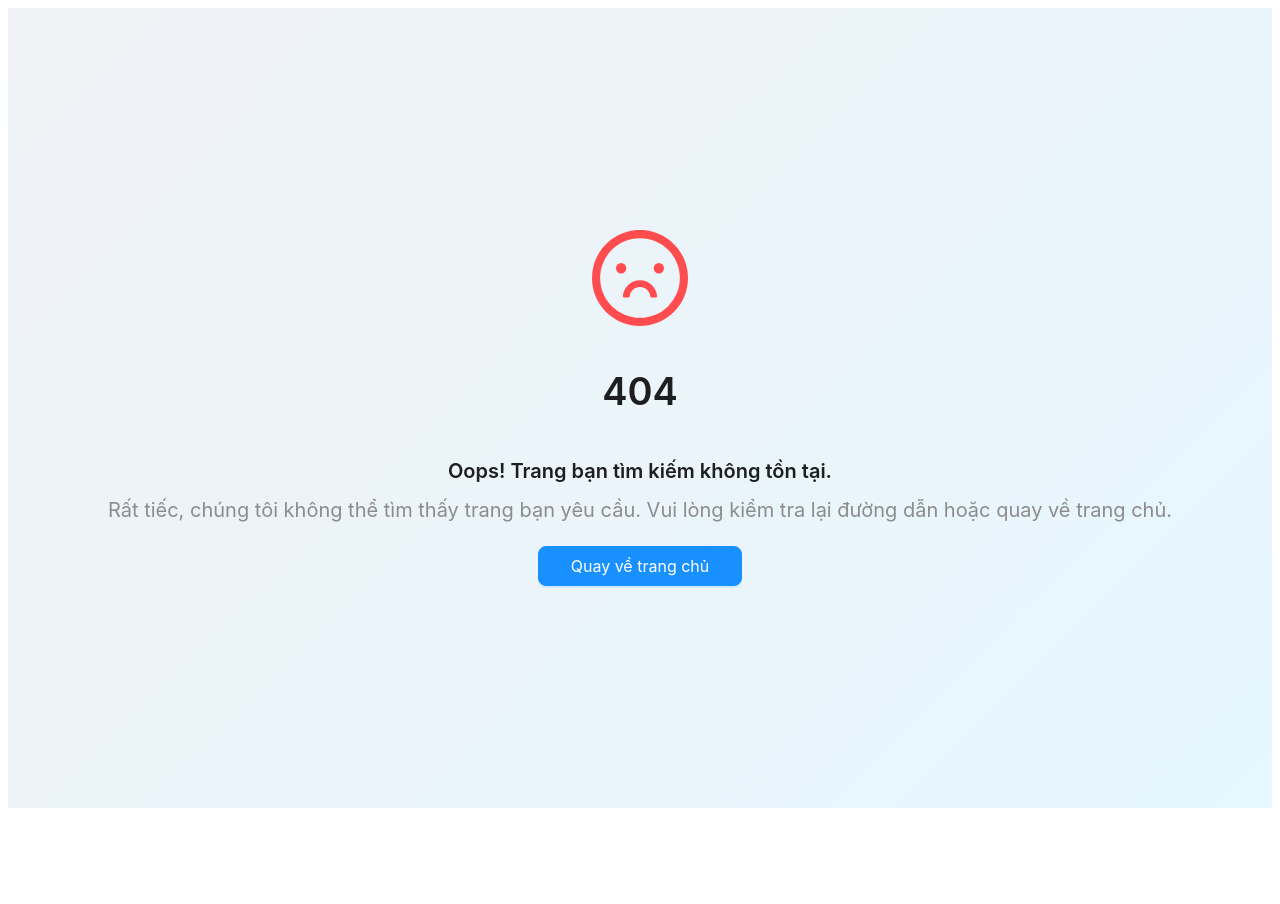
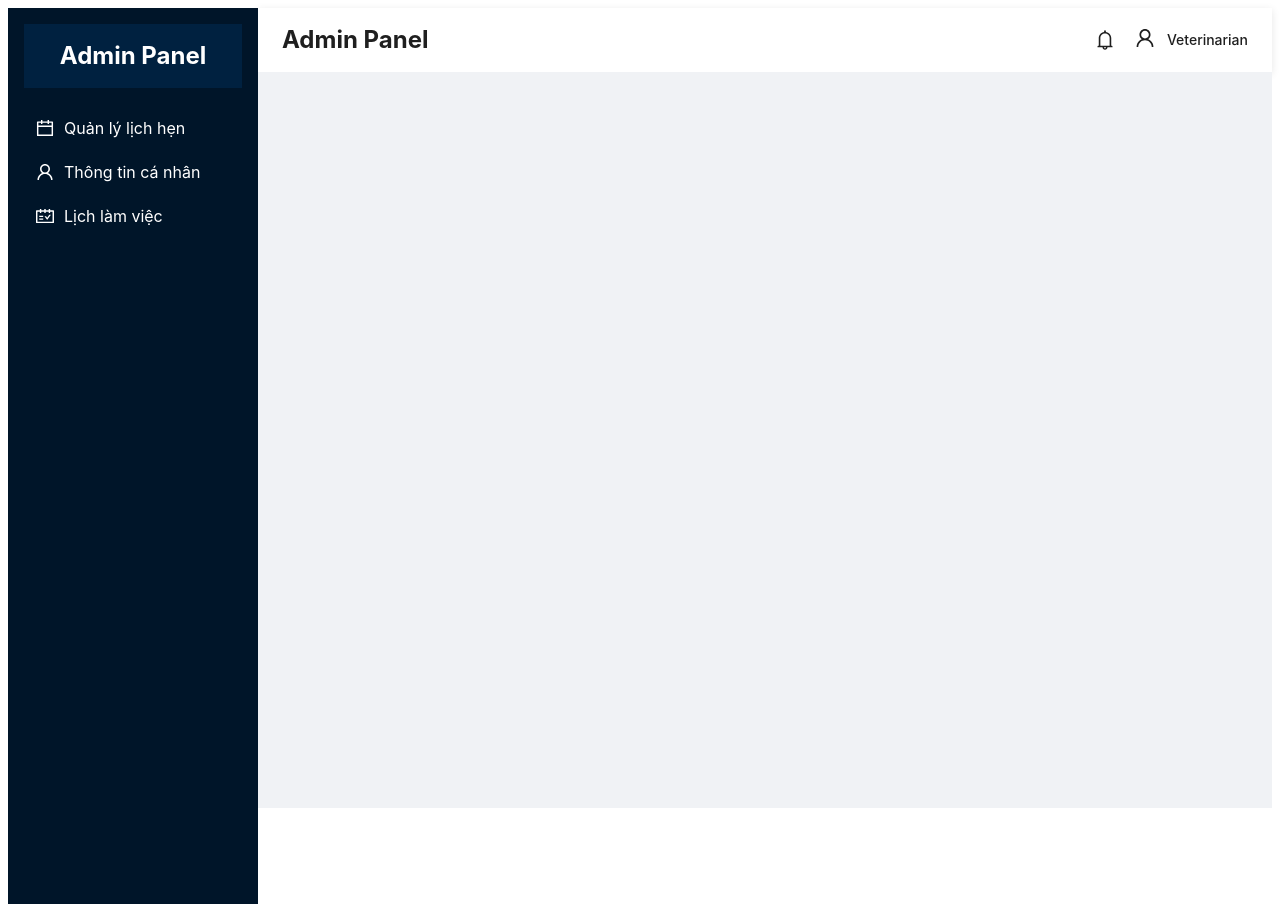
Before and after one commit to JonnyTran411/Koi-Veterinary-Service-Center, a React (Create React App) app in the folder kvsc-fe-app/: page /veterinarian in a window 1280 px wide. Before the commit this address had no page. Before the commit the page ends 816 px from the top, so only its background shows below. Built offline with nearby package versions, Linux system fonts and the light colour scheme.

Commit message:
Merge code

```diff
--- /dev/null
+++ b/kvsc-fe-app/src/components/veterian/header/Header.jsx
@@ -0,0 +1,39 @@
+import { BellOutlined, SettingOutlined, UserOutlined } from "@ant-design/icons";
+import { Dropdown, Layout, Menu } from "antd";
+import React from "react";
+import "./Header.scss";
+
+const { Header } = Layout;
+
+const VeterinarianHeader = () => {
+  const menu = (
+    <Menu>
+      <Menu.Item key="1" icon={<UserOutlined />}>
+        Tài khoản của tôi
+      </Menu.Item>
+      <Menu.Item key="2" icon={<SettingOutlined />}>
+        Cài đặt
+      </Menu.Item>
+      <Menu.Item key="3" icon={<UserOutlined />}>
+        Đăng xuất
+      </Menu.Item>
+    </Menu>
+  );
+
+  return (
+    <Header className="admin-header">
+      <div className="admin-header-left">Admin Panel</div>
+      <div className="admin-header-right">
+        <BellOutlined />
+        <Dropdown overlay={menu}>
+          <div className="ant-dropdown-trigger">
+            <UserOutlined />
+            <span className="admin-username">Veterinarian</span>
+          </div>
+        </Dropdown>
+      </div>
+    </Header>
+  );
+};
+
+export default VeterinarianHeader;
--- /dev/null
+++ b/kvsc-fe-app/src/components/veterian/header/Header.scss
@@ -0,0 +1,42 @@
+.admin-header {
+  background-color: #fff;
+  padding: 0;
+  display: flex;
+  justify-content: space-between;
+  align-items: center;
+  box-shadow: 0 2px 8px rgba(0, 0, 0, 0.1);
+
+  .admin-header-left {
+    padding: 0 24px;
+    font-size: 24px;
+    font-weight: bold;
+  }
+
+  .admin-header-right {
+    display: flex;
+    align-items: center;
+    padding-right: 24px;
+
+    .anticon {
+      font-size: 20px;
+      margin-left: 20px;
+      cursor: pointer;
+
+      &:hover {
+        color: #1890ff;
+      }
+    }
+
+    .admin-username {
+      margin-left: 12px;
+      font-weight: 500;
+    }
+  }
+
+  .ant-dropdown-trigger {
+    cursor: pointer;
+    &:hover {
+      color: #1890ff;
+    }
+  }
+}
--- /dev/null
+++ b/kvsc-fe-app/src/components/veterian/sidebar/Sidebar.jsx
@@ -0,0 +1,41 @@
+import {
+  CalendarOutlined,
+  ScheduleOutlined,
+  UserOutlined,
+} from "@ant-design/icons";
+import { Layout, Menu } from "antd";
+import React from "react";
+import { Link } from "react-router-dom";
+import "./Sidebar.scss";
+
+const { Sider } = Layout;
+
+const VeterinarianSidebar = () => {
+  return (
+    <Sider
+      width={250}
+      className="veterian-sidebar"
+      style={{ background: "#001529", color: "#fff", minHeight: "100vh" }}
+    >
+      <div className="veterian-logo">Admin Panel</div>
+      <Menu
+        mode="inline"
+        defaultSelectedKeys={["appointments"]}
+        style={{ height: "100%", borderRight: 0, background: "#001529" }}
+        theme="dark"
+      >
+        <Menu.Item key="1" icon={<CalendarOutlined />}>
+          <Link to="/veterinarian/appointments">Quản lý lịch hẹn</Link>
+        </Menu.Item>
+        <Menu.Item key="2" icon={<UserOutlined />}>
+          <Link to="/veterinarian/profile">Thông tin cá nhân</Link>
+        </Menu.Item>
+        <Menu.Item key="3" icon={<ScheduleOutlined />}>
+          <Link to="/veterinarian/schedule">Lịch làm việc</Link>
+        </Menu.Item>
+      </Menu>
+    </Sider>
+  );
+};
+
+export default VeterinarianSidebar;
--- /dev/null
+++ b/kvsc-fe-app/src/components/veterian/sidebar/Sidebar.scss
@@ -0,0 +1,46 @@
+.veterian-sidebar {
+  background-color: #001529; // Màu xanh đậm của Ant Design
+  color: #fff;
+
+  .veterian-logo {
+    height: 64px;
+    margin: 16px;
+    text-align: center;
+    font-size: 24px;
+    color: #fff;
+    line-height: 64px;
+    background: #002140;
+    font-weight: bold;
+  }
+
+  .ant-menu-item {
+    font-size: 16px;
+    color: #fff;
+
+    &-selected {
+      background-color: #1890ff !important;
+      color: #fff !important;
+    }
+
+    a {
+      color: #fff;
+
+      &:hover {
+        color: #fff;
+      }
+    }
+
+    &:hover {
+      background-color: #1890ff;
+      color: #fff;
+    }
+
+    .anticon {
+      font-size: 18px;
+    }
+  }
+
+  .ant-layout-sider {
+    min-height: 100vh;
+  }
+}
--- /dev/null
+++ b/kvsc-fe-app/src/layouts/veterian/VeterianLayout.jsx
@@ -0,0 +1,24 @@
+import { Layout } from "antd";
+import React from "react";
+import { Outlet } from "react-router-dom";
+import VeterinarianHeader from "../../components/veterian/header/Header";
+import VeterinarianSidebar from "../../components/veterian/sidebar/Sidebar";
+import "./VeterinarianLayout.scss";
+
+const { Content } = Layout;
+
+const VeterinarianLayout = () => {
+  return (
+    <Layout className="veterinarian-layout">
+      <VeterinarianSidebar />
+      <Layout className="veterinarian-content-layout">
+        <VeterinarianHeader />
+        <Content className="veterinarian-content">
+          <Outlet />
+        </Content>
+      </Layout>
+    </Layout>
+  );
+};
+
+export default VeterinarianLayout;
--- /dev/null
+++ b/kvsc-fe-app/src/layouts/veterian/VeterinarianLayout.scss
@@ -0,0 +1,16 @@
+.veterinarian-layout {
+  display: flex;
+  height: 100vh;
+
+  .veterinarian-content-layout {
+    display: flex;
+    flex-direction: column;
+    flex-grow: 1; // Ensure content takes up remaining space
+  }
+
+  .veterinarian-content {
+    padding: 20px;
+    background-color: #f0f2f5; // Light gray background for content
+    overflow-y: auto; // Allow scrolling if content is large
+  }
+}
--- /dev/null
+++ b/kvsc-fe-app/src/pages/veterinarian/appointment/VeterinarianAppointments.jsx
@@ -0,0 +1,12 @@
+import React from "react";
+
+const VeterinarianAppointments = () => {
+  return (
+    <div>
+      <h2>Quản lý lịch hẹn của bác sĩ thú y</h2>
+      <p>Đây là trang quản lý lịch hẹn cho bác sĩ thú y.</p>
+    </div>
+  );
+};
+
+export default VeterinarianAppointments;
--- /dev/null
+++ b/kvsc-fe-app/src/pages/veterinarian/profile/VeterinarianProfile.jsx
@@ -0,0 +1,12 @@
+import React from "react";
+
+const VeterinarianProfile = () => {
+  return (
+    <div>
+      <h2>Thông tin cá nhân của bác sĩ thú y</h2>
+      <p>Đây là trang quản lý thông tin cá nhân cho bác sĩ thú y.</p>
+    </div>
+  );
+};
+
+export default VeterinarianProfile;
--- /dev/null
+++ b/kvsc-fe-app/src/pages/veterinarian/schedule/VeterinarianSchedule.jsx
@@ -0,0 +1,12 @@
+import React from "react";
+
+const VeterinarianSchedule = () => {
+  return (
+    <div>
+      <h2>Lịch làm việc của bác sĩ thú y</h2>
+      <p>Đây là trang quản lý lịch làm việc cho bác sĩ thú y.</p>
+    </div>
+  );
+};
+
+export default VeterinarianSchedule;
--- a/kvsc-fe-app/src/routes/AppRoutes.jsx
+++ b/kvsc-fe-app/src/routes/AppRoutes.jsx
@@ -5,6 +5,7 @@ import LoadingPage from "../pages/loading/LoadingPage";
 import AdminRoutes from "./AdminRoutes";
 import CustomerRoutes from "./CustomerRoutes";
 import ServicesRoutes from "./ServiceRoutes";
+import VeterinarianRoutes from "./VeterinarianRoutes";
 
 const NotFound = lazy(() => import("../pages/notfound/NotFound"));
 
@@ -16,6 +17,9 @@ const AppRoutes = memo(() => (
 
       {/* Route cho dịch vụ */}
       <Route path="/services/*" element={<ServicesRoutes />} />
+
+      {/* Đường dẫn cho Bác sĩ thú y */}
+      <Route path="/veterinarian/*" element={<VeterinarianRoutes />} />
 
       {/* Các route dành cho Auth
       <Route path="/auth/*" element={<AuthLayout />}>
--- a/kvsc-fe-app/src/routes/VeterinarianRoutes.jsx
+++ b/kvsc-fe-app/src/routes/VeterinarianRoutes.jsx
@@ -1,10 +1,20 @@
-import React, { lazy } from "react";
-import { Route } from "react-router-dom";
+import React from "react";
+import { Route, Routes } from "react-router-dom";
+import VeterinarianLayout from "../layouts/veterian/VeterianLayout";
+import VeterinarianAppointments from "../pages/veterinarian/appointment/VeterinarianAppointments";
+import VeterinarianProfile from "../pages/veterinarian/profile/VeterinarianProfile";
+import VeterinarianSchedule from "../pages/veterinarian/schedule/VeterinarianSchedule";
 
-const Veterinarian = lazy(() => import("../pages/veterinarian/Veterinarian"));
-
-const VeterinarianRoutes = (
-  <Route path="/veterinarian/*" element={<Veterinarian />} />
-);
+const VeterinarianRoutes = () => {
+  return (
+    <Routes>
+      <Route path="/" element={<VeterinarianLayout />}>
+        <Route path="appointments" element={<VeterinarianAppointments />} />
+        <Route path="profile" element={<VeterinarianProfile />} />
+        <Route path="schedule" element={<VeterinarianSchedule />} />
+      </Route>
+    </Routes>
+  );
+};
 
 export default VeterinarianRoutes;
```
